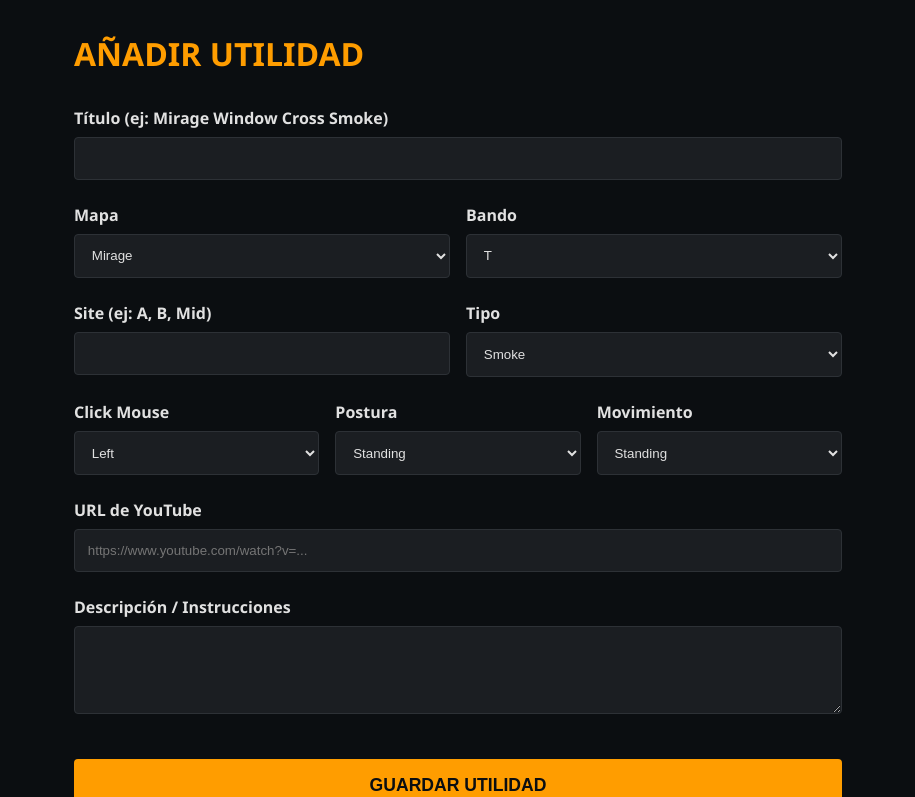
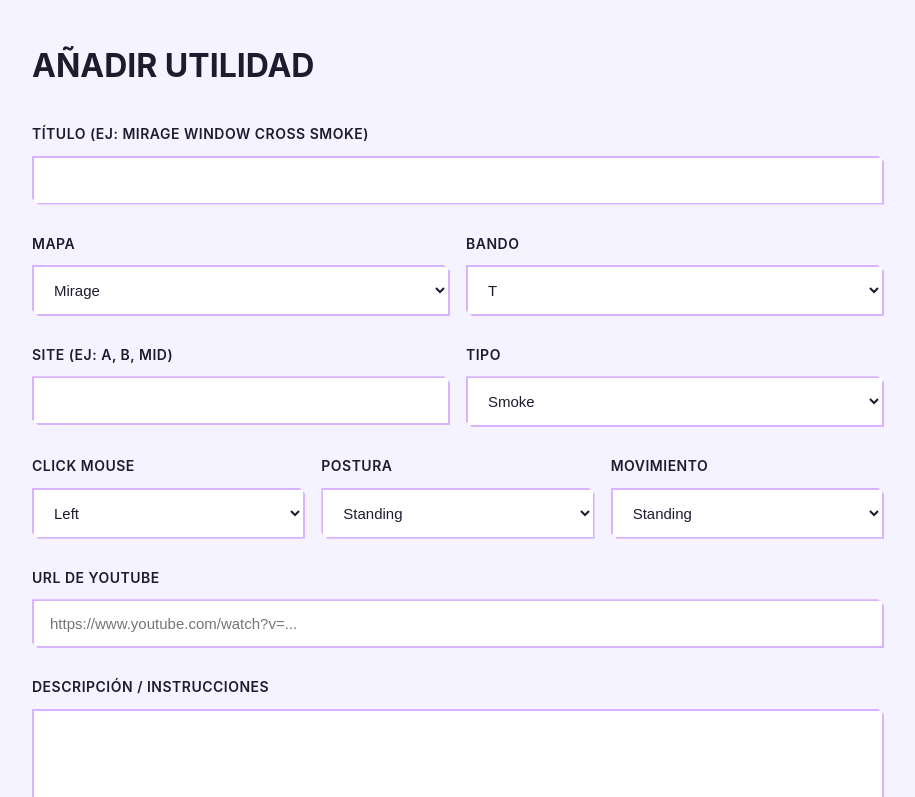
Before and after one commit to Cabradeosas/NadesDeCabra, a Next.js app: page /admin in a window 1280 px wide. Shown: the top 797 px of the page, without its empty margins (182-1097 px from the left). Built offline with nearby package versions, Linux system fonts and the light colour scheme.

Commit message:
Cambio de estilo

```diff
--- a/app/globals.css
+++ b/app/globals.css
@@ -1,10 +1,13 @@
 :root {
-  --bg-dark: #0b0e11;
-  --bg-card: #1b1e22;
-  --accent-orange: #ff9d00;
-  --text-light: #e1e1e1;
-  --text-muted: #8e9297;
-  --border-color: #2d3136;
+  --bg-primary: #f5f3ff;
+  --bg-secondary: #ede9fe;
+  --bg-card: #ffffff;
+  --accent-primary: #8b5cf6;
+  --accent-secondary: #a78bfa;
+  --text-primary: #1f1b2e;
+  --text-secondary: #6b5b95;
+  --border-subtle: #d8b4fe;
+  --shadow: rgba(139, 92, 246, 0.15);
 }
 
 * {
@@ -17,9 +20,10 @@ html,
 body {
   max-width: 100vw;
   overflow-x: hidden;
-  background: var(--bg-dark);
-  color: var(--text-light);
-  font-family: 'Segoe UI', Roboto, Helvetica, Arial, sans-serif;
+  background: var(--bg-primary);
+  color: var(--text-primary);
+  font-family: -apple-system, BlinkMacSystemFont, 'Inter', 'Segoe UI', Roboto, sans-serif;
+  line-height: 1.6;
 }
 
 a {
@@ -29,141 +33,165 @@ a {
 
 /* Scrollbar Style */
 ::-webkit-scrollbar {
-  width: 8px;
+  width: 6px;
 }
 
 ::-webkit-scrollbar-track {
-  background: var(--bg-dark);
+  background: var(--bg-primary);
 }
 
 ::-webkit-scrollbar-thumb {
-  background: var(--accent-orange);
-  border-radius: 4px;
+  background: var(--accent-primary);
+  border-radius: 0;
 }
 
 /* Home Layout */
 .container {
-  max-width: 1200px;
+  max-width: 1400px;
   margin: 0 auto;
-  padding: 1rem;
+  padding: 2rem 1.5rem;
 }
 
 .header {
   display: flex;
   justify-content: space-between;
   align-items: center;
-  margin-bottom: 2rem;
-  border-bottom: 2px solid var(--accent-orange);
-  padding-bottom: 1rem;
+  margin-bottom: 3rem;
+  padding-bottom: 1.5rem;
+  border-bottom: 3px solid var(--accent-primary);
+  clip-path: polygon(0 0, 100% 0, 100% calc(100% - 10px), calc(100% - 10px) 100%, 0 100%);
 }
 
 .logo {
-  font-size: 1.5rem;
-  font-weight: bold;
-  color: var(--accent-orange);
+  font-size: 1.75rem;
+  font-weight: 700;
+  background: linear-gradient(135deg, var(--accent-primary), var(--accent-secondary));
+  -webkit-background-clip: text;
+  -webkit-text-fill-color: transparent;
+  background-clip: text;
+  letter-spacing: 1px;
   text-transform: uppercase;
-  letter-spacing: 2px;
 }
 
 .add-btn {
-  background: var(--accent-orange);
-  color: var(--bg-dark);
-  padding: 0.7rem 1.5rem;
-  border-radius: 4px;
-  font-weight: bold;
-  font-size: 0.9rem;
-  transition: all 0.2s ease;
-  border: 2px solid var(--accent-orange);
+  background: linear-gradient(135deg, var(--accent-primary), var(--accent-secondary));
+  color: white;
+  padding: 0.65rem 1.5rem;
+  border-radius: 0;
+  font-weight: 600;
+  font-size: 0.875rem;
+  transition: all 0.3s cubic-bezier(0.4, 0, 0.2, 1);
+  border: none;
+  box-shadow: 0 4px 12px var(--shadow);
+  clip-path: polygon(0 0, calc(100% - 8px) 0, 100% 8px, 100% 100%, 8px 100%, 0 calc(100% - 8px));
 }
 
 .add-btn:hover {
-  background: transparent;
-  color: var(--accent-orange);
+  transform: translateY(-2px);
+  box-shadow: 0 6px 20px var(--shadow);
+  filter: brightness(1.05);
 }
 
 /* Filters */
 .filters {
   display: flex;
   flex-direction: column;
-  gap: 1rem;
-  margin-bottom: 2rem;
+  gap: 1.25rem;
+  margin-bottom: 2.5rem;
 }
 
 .map-filters {
   display: flex;
   flex-wrap: wrap;
-  gap: 0.5rem;
+  gap: 0.75rem;
 }
 
 .filter-btn {
   background: var(--bg-card);
-  border: 1px solid var(--border-color);
-  color: var(--text-light);
-  padding: 0.6rem 1.2rem;
+  border: 2px solid var(--border-subtle);
+  color: var(--text-secondary);
+  padding: 0.65rem 1.25rem;
   cursor: pointer;
-  border-radius: 4px;
-  font-weight: 600;
+  border-radius: 0;
+  font-weight: 500;
+  font-size: 0.875rem;
   transition: all 0.2s ease;
+  clip-path: polygon(0 0, calc(100% - 6px) 0, 100% 6px, 100% 100%, 6px 100%, 0 calc(100% - 6px));
 }
 
 .filter-btn:hover {
-  background: var(--border-color);
+  background: var(--bg-secondary);
+  color: var(--text-primary);
+  border-color: var(--accent-primary);
+  box-shadow: 0 2px 8px var(--shadow);
 }
 
 .filter-btn.active {
-  background: var(--accent-orange);
-  color: var(--bg-dark);
-  border-color: var(--accent-orange);
+  background: linear-gradient(135deg, var(--accent-primary), var(--accent-secondary));
+  color: white;
+  border-color: transparent;
+  font-weight: 600;
+  box-shadow: 0 4px 12px var(--shadow);
 }
 
 .side-toggle {
   display: flex;
-  gap: 0.5rem;
+  gap: 0.75rem;
 }
 
 /* Grid */
 .grid {
   display: grid;
-  grid-template-columns: repeat(auto-fill, minmax(280px, 1fr));
+  grid-template-columns: repeat(auto-fill, minmax(300px, 1fr));
   gap: 1.5rem;
 }
 
 .card {
   background: var(--bg-card);
-  border: 1px solid var(--border-color);
-  border-radius: 8px;
+  border: 2px solid var(--border-subtle);
+  border-radius: 0;
   overflow: hidden;
-  transition: transform 0.2s ease;
+  transition: all 0.3s cubic-bezier(0.4, 0, 0.2, 1);
   cursor: pointer;
+  clip-path: polygon(0 0, calc(100% - 12px) 0, 100% 12px, 100% 100%, 12px 100%, 0 calc(100% - 12px));
 }
 
 .card:hover {
   transform: translateY(-4px);
-  border-color: var(--accent-orange);
+  border-color: var(--accent-primary);
+  box-shadow: 0 8px 24px var(--shadow);
 }
 
 .card-content {
-  padding: 1rem;
+  padding: 1.25rem;
 }
 
 .card-title {
-  font-size: 1.1rem;
-  font-weight: bold;
-  margin-bottom: 0.5rem;
+  font-size: 1.125rem;
+  font-weight: 600;
+  margin-bottom: 0.75rem;
+  color: var(--text-primary);
+  text-transform: uppercase;
+  letter-spacing: 0.5px;
 }
 
 .card-meta {
   display: flex;
   justify-content: space-between;
-  font-size: 0.85rem;
-  color: var(--text-muted);
+  align-items: center;
+  font-size: 0.875rem;
+  color: var(--text-secondary);
 }
 
 .tag {
-  background: var(--border-color);
-  padding: 0.2rem 0.5rem;
-  border-radius: 4px;
+  background: var(--bg-secondary);
+  padding: 0.25rem 0.75rem;
+  border-radius: 0;
   font-size: 0.75rem;
+  font-weight: 500;
+  border: 1px solid var(--border-subtle);
+  color: var(--accent-primary);
+  clip-path: polygon(0 0, calc(100% - 4px) 0, 100% 4px, 100% 100%, 4px 100%, 0 calc(100% - 4px));
 }
 
 /* Modal */
@@ -173,27 +201,31 @@ a {
   left: 0;
   right: 0;
   bottom: 0;
-  background: rgba(0, 0, 0, 0.9);
+  background: rgba(31, 27, 46, 0.8);
+  backdrop-filter: blur(8px);
   display: flex;
   justify-content: center;
   align-items: center;
   z-index: 1000;
-  padding: 1rem;
+  padding: 1.5rem;
 }
 
 .modal-content {
-  background: var(--bg-dark);
+  background: var(--bg-card);
   width: 100%;
-  max-width: 900px;
-  border: 2px solid var(--accent-orange);
-  border-radius: 8px;
+  max-width: 1000px;
+  border: 3px solid var(--accent-primary);
+  border-radius: 0;
   overflow: hidden;
   position: relative;
+  box-shadow: 0 20px 60px rgba(139, 92, 246, 0.3);
+  clip-path: polygon(0 0, calc(100% - 20px) 0, 100% 20px, 100% 100%, 20px 100%, 0 calc(100% - 20px));
 }
 
 .video-container {
   aspect-ratio: 16 / 9;
   width: 100%;
+  background: var(--bg-primary);
 }
 
 .video-container iframe {
@@ -202,80 +234,143 @@ a {
 }
 
 .modal-details {
-  padding: 1.5rem;
+  padding: 2rem;
 }
 
 .close-btn {
   position: absolute;
-  top: 1rem;
-  right: 1rem;
-  background: var(--accent-orange);
-  color: var(--bg-dark);
+  top: 1.25rem;
+  right: 1.25rem;
+  background: linear-gradient(135deg, var(--accent-primary), var(--accent-secondary));
+  color: white;
   border: none;
-  padding: 0.5rem 1rem;
-  font-weight: bold;
+  padding: 0.65rem 1.25rem;
+  font-weight: 600;
   cursor: pointer;
-  border-radius: 4px;
+  border-radius: 0;
   z-index: 1001;
+  transition: all 0.2s ease;
+  font-size: 0.875rem;
+  clip-path: polygon(0 0, calc(100% - 6px) 0, 100% 6px, 100% 100%, 6px 100%, 0 calc(100% - 6px));
+}
+
+.close-btn:hover {
+  transform: scale(1.05);
+  filter: brightness(1.05);
 }
 
 /* Admin Form */
 .admin-container {
-  max-width: 800px;
+  max-width: 900px;
   margin: 0 auto;
-  padding: 2rem 1rem;
+  padding: 2.5rem 1.5rem;
 }
 
 .form-group {
-  margin-bottom: 1.5rem;
+  margin-bottom: 1.75rem;
 }
 
 .form-group label {
   display: block;
-  margin-bottom: 0.5rem;
-  font-weight: bold;
+  margin-bottom: 0.625rem;
+  font-weight: 600;
+  font-size: 0.875rem;
+  color: var(--text-primary);
+  text-transform: uppercase;
+  letter-spacing: 0.5px;
 }
 
 .form-input,
 .form-select,
 .form-textarea {
   width: 100%;
-  padding: 0.8rem;
+  padding: 0.875rem 1rem;
   background: var(--bg-card);
-  border: 1px solid var(--border-color);
-  color: var(--text-light);
-  border-radius: 4px;
+  border: 2px solid var(--border-subtle);
+  color: var(--text-primary);
+  border-radius: 0;
+  font-size: 0.9375rem;
+  transition: all 0.2s ease;
+  clip-path: polygon(0 0, calc(100% - 6px) 0, 100% 6px, 100% 100%, 6px 100%, 0 calc(100% - 6px));
 }
 
-.form-input:focus {
+.form-input:focus,
+.form-select:focus,
+.form-textarea:focus {
   outline: none;
-  border-color: var(--accent-orange);
+  border-color: var(--accent-primary);
+  box-shadow: 0 0 0 3px var(--shadow);
+}
+
+.form-textarea {
+  resize: vertical;
+  min-height: 100px;
 }
 
 .submit-btn {
-  background: var(--accent-orange);
-  color: var(--bg-dark);
+  background: linear-gradient(135deg, var(--accent-primary), var(--accent-secondary));
+  color: white;
   border: none;
   padding: 1rem 2rem;
-  font-size: 1.1rem;
-  font-weight: bold;
+  font-size: 1rem;
+  font-weight: 600;
   cursor: pointer;
   width: 100%;
-  border-radius: 4px;
-  margin-top: 1rem;
+  border-radius: 0;
+  margin-top: 1.5rem;
+  transition: all 0.3s ease;
+  box-shadow: 0 4px 16px var(--shadow);
+  clip-path: polygon(0 0, calc(100% - 10px) 0, 100% 10px, 100% 100%, 10px 100%, 0 calc(100% - 10px));
+  text-transform: uppercase;
+  letter-spacing: 1px;
+}
+
+.submit-btn:hover {
+  transform: translateY(-2px);
+  box-shadow: 0 6px 24px var(--shadow);
+  filter: brightness(1.05);
+}
+
+.submit-btn:disabled {
+  opacity: 0.6;
+  cursor: not-allowed;
+  transform: none;
 }
 
 /* Mobile adjustments */
-@media (max-width: 600px) {
+@media (max-width: 768px) {
+  .container {
+    padding: 1.5rem 1rem;
+  }
+
   .header {
     flex-direction: column;
-    gap: 1rem;
+    gap: 1.25rem;
     text-align: center;
+    align-items: center;
+  }
+
+  .logo {
+    font-size: 1.5rem;
   }
 
   .filter-btn {
-    padding: 0.8rem 1.5rem;
-    /* Larger for Steam Overlay */
-    font-size: 1rem;
+    padding: 0.75rem 1.25rem;
+    font-size: 0.9375rem;
+  }
+
+  .grid {
+    grid-template-columns: 1fr;
+  }
+
+  .modal-details {
+    padding: 1.5rem;
   }
 }
+
+@media (max-width: 480px) {
+  .add-btn {
+    width: 100%;
+    text-align: center;
+  }
+}
```
